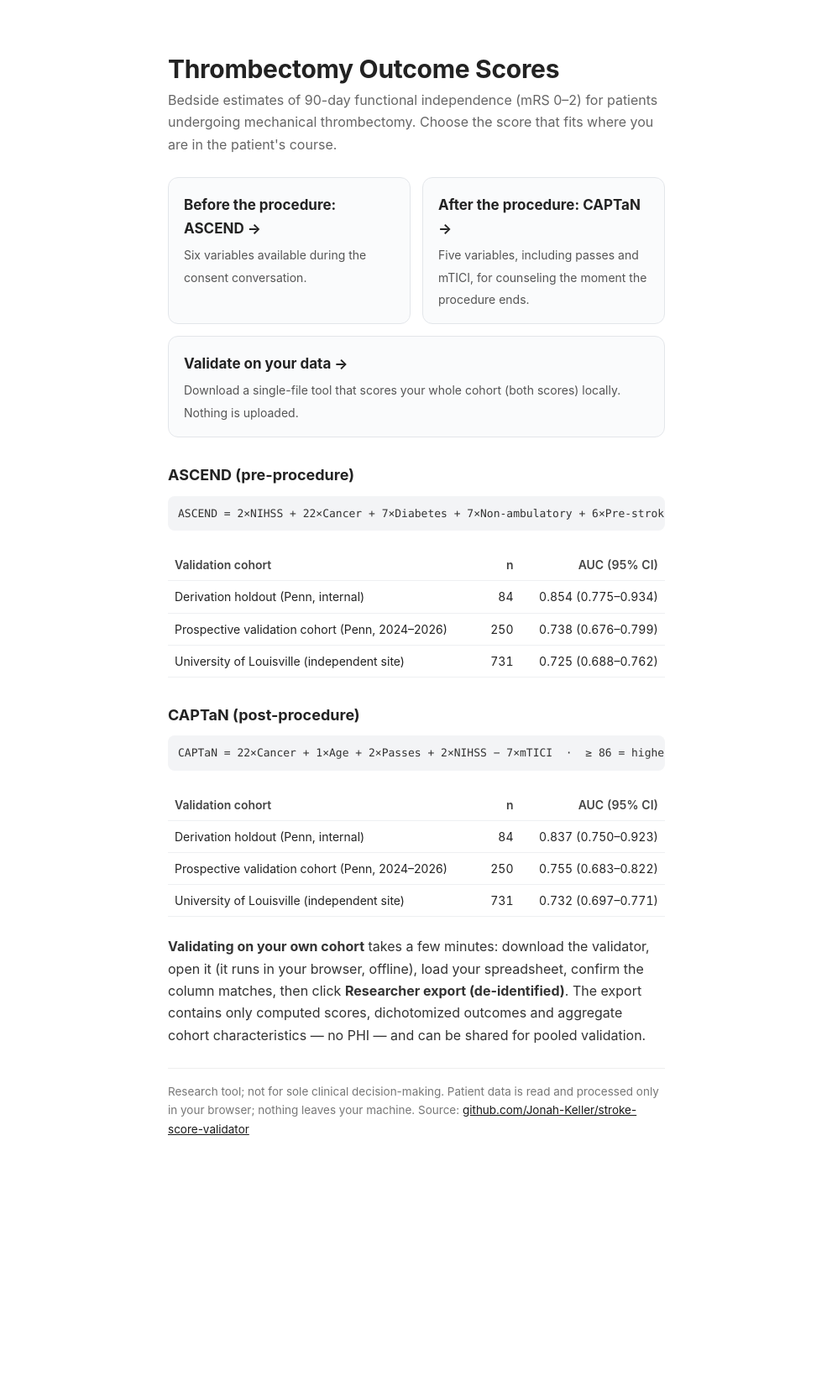
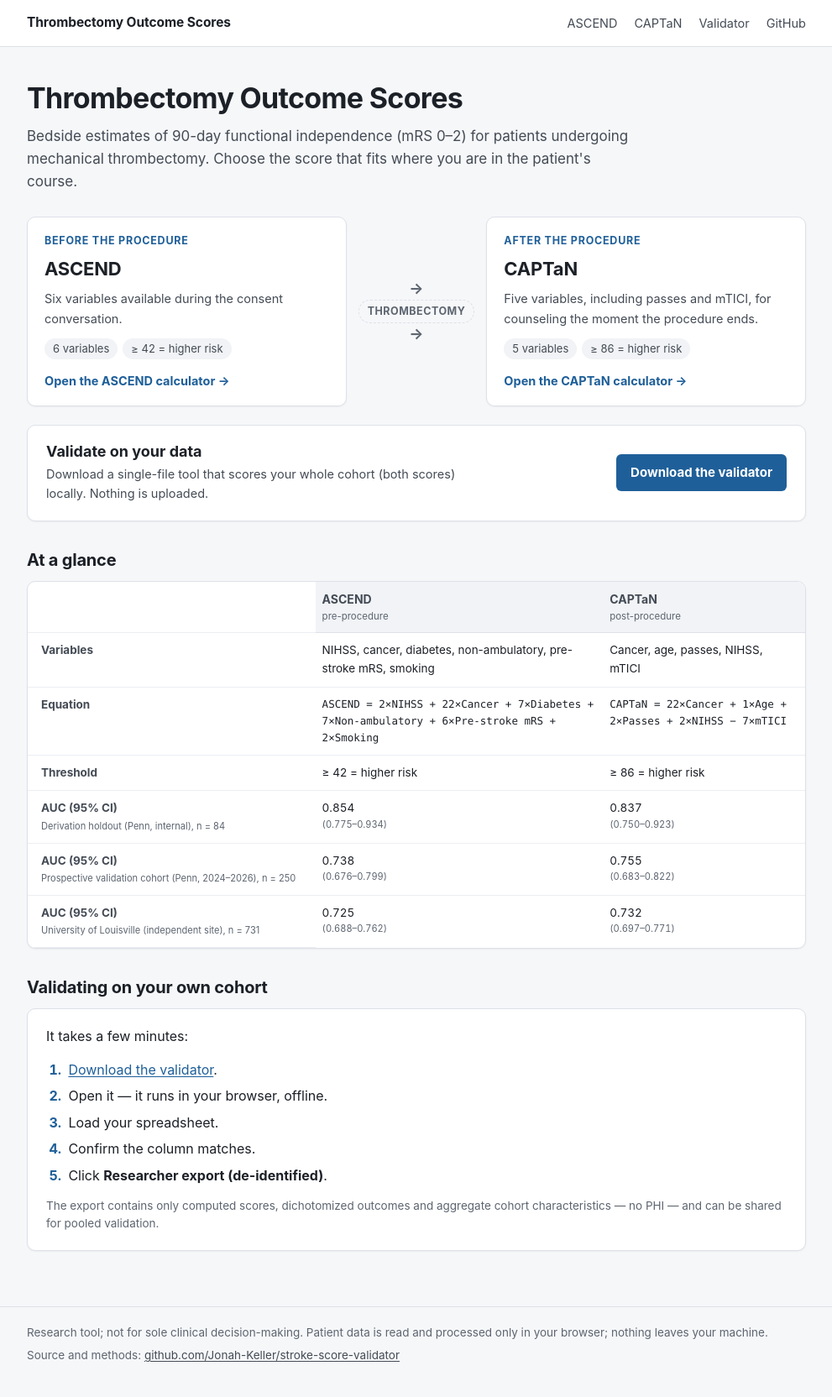
Before and after one commit to Jonah-Keller/stroke-score-validator, a plain HTML site: page index.html in a window 1280 px wide. Shown: the whole page at 84% size, without its empty margins (144-1135 px from the left). Before the commit the page ends 1438 px from the top, so only its background shows below. Drawn offline with Linux system fonts and the light colour scheme.

Commit message:
Site redesign: shared stylesheet, consistent nav, before/after chooser on the landing page
- site.css: shared tokens, dark mode, focus states, responsive to 360 px; no external assets.
- Same header (Home, ASCEND, CAPTaN, Validator, GitHub) and footer on all three pages.
- Landing: neutral hero, ASCEND -> thrombectomy -> CAPTaN chooser, validator card,
  at-a-glance comparison, numbered validation steps.
- Calculators: inputs and result side by side on wide screens, cross-links between
  scores, labelled inputs. Scripts unchanged; outputs verified identical across 90
  recorded states, and every number on the original pages is still present.

Co-Authored-By: Claude Opus 5.5 <noreply@anthropic.com>
Claude-Session: https://claude.ai/code/session_01QXDSKZXDArVAHGo3RkJDQq

```diff
--- a/index.html
+++ b/index.html
@@ -2,63 +2,98 @@
 <meta name="viewport" content="width=device-width, initial-scale=1">
 <title>Thrombectomy Outcome Scores</title>
 <meta name="description" content="Two bedside scores that predict 90-day functional independence after mechanical thrombectomy: ASCEND before the procedure and CAPTaN after it. Calculators, and a validator to test both on your own cohort.">
-<style>
-*{box-sizing:border-box}
-body{font:16px/1.65 -apple-system,"Segoe UI",Helvetica,Arial,sans-serif;color:#222;background:#fff;
-     max-width:640px;margin:0 auto;padding:64px 24px}
-h2{font-size:18px;font-weight:650;margin:30px 0 10px}
-h1{font-size:30px;font-weight:700;margin:0 0 6px;line-height:1.2;letter-spacing:-.01em}
-.tag{color:#666;font-size:16px;margin:0 0 26px}
-p{margin:0 0 18px;color:#333}
-.grid{display:grid;grid-template-columns:1fr 1fr;gap:14px;margin:0 0 26px}
-@media (max-width:560px){.grid{grid-template-columns:1fr}}
-.tile{display:block;border:1px solid #e3e6ea;border-radius:12px;padding:18px 18px 16px;text-decoration:none;color:#222;background:#fafbfc}
-.tile:hover{border-color:#1a1a1a;background:#fff}
-.tile b{display:block;font-size:17px;margin-bottom:4px}
-.tile span{color:#555;font-size:14px}
-.eq{font-family:ui-monospace,SFMono-Regular,Menlo,monospace;font-size:13px;background:#f3f4f6;border-radius:8px;padding:10px 12px;color:#333;overflow-x:auto;white-space:nowrap;margin:0 0 22px}
-table{width:100%;border-collapse:collapse;font-size:14px;margin:0 0 22px}
-th,td{text-align:left;padding:7px 8px;border-bottom:1px solid #eef0f2}
-th{font-weight:600;color:#444}
-td.num,th.num{text-align:right;font-variant-numeric:tabular-nums}
-.fine{color:#777;font-size:13.5px;border-top:1px solid #eee;padding-top:16px;margin-top:26px}
-a{color:#1a1a1a}
-</style></head><body>
+<meta name="color-scheme" content="light dark">
+<link rel="stylesheet" href="site.css">
+</head><body>
+<a class="skip" href="#main">Skip to content</a>
 
-<h1>Thrombectomy Outcome Scores</h1>
-<p class="tag">Bedside estimates of 90-day functional independence (mRS 0–2) for patients undergoing mechanical thrombectomy. Choose the score that fits where you are in the patient's course.</p>
+<header class="site-header"><div class="wrap">
+  <a class="brand" href="index.html" aria-current="page">Thrombectomy Outcome Scores</a>
+  <nav class="site-nav" aria-label="Site">
+    <a href="calculator.html">ASCEND</a>
+    <a href="captan.html">CAPTaN</a>
+    <a href="https://github.com/Jonah-Keller/stroke-score-validator/releases/latest/download/validator.html">Validator</a>
+    <a href="https://github.com/Jonah-Keller/stroke-score-validator">GitHub</a>
+  </nav>
+</div></header>
 
-<div class="grid">
-  <a class="tile" href="calculator.html"><b>Before the procedure: ASCEND →</b><span>Six variables available during the consent conversation.</span></a>
-  <a class="tile" href="captan.html"><b>After the procedure: CAPTaN →</b><span>Five variables, including passes and mTICI, for counseling the moment the procedure ends.</span></a>
-  <a class="tile" href="https://github.com/Jonah-Keller/stroke-score-validator/releases/latest/download/validator.html" style="grid-column:1/-1"><b>Validate on your data →</b><span>Download a single-file tool that scores your whole cohort (both scores) locally. Nothing is uploaded.</span></a>
+<main id="main"><div class="wrap">
+
+<section class="hero">
+  <h1>Thrombectomy Outcome Scores</h1>
+  <p class="lede">Bedside estimates of 90-day functional independence (mRS 0–2) for patients undergoing mechanical thrombectomy. Choose the score that fits where you are in the patient's course.</p>
+</section>
+
+<div class="chooser">
+  <a class="choice" href="calculator.html">
+    <span class="when">Before the procedure</span>
+    <span class="name">ASCEND</span>
+    <span class="desc">Six variables available during the consent conversation.</span>
+    <span class="facts"><span>6 variables</span><span>≥ 42 = higher risk</span></span>
+    <span class="go">Open the ASCEND calculator →</span>
+  </a>
+  <div class="timeline-step" aria-hidden="true"><span class="arrow">→</span><span class="pill">Thrombectomy</span><span class="arrow">→</span></div>
+  <a class="choice" href="captan.html">
+    <span class="when">After the procedure</span>
+    <span class="name">CAPTaN</span>
+    <span class="desc">Five variables, including passes and mTICI, for counseling the moment the procedure ends.</span>
+    <span class="facts"><span>5 variables</span><span>≥ 86 = higher risk</span></span>
+    <span class="go">Open the CAPTaN calculator →</span>
+  </a>
 </div>
 
-<h2>ASCEND (pre-procedure)</h2>
-<div class="eq">ASCEND = 2×NIHSS + 22×Cancer + 7×Diabetes + 7×Non-ambulatory + 6×Pre-stroke mRS + 2×Smoking &nbsp;·&nbsp; ≥ 42 = higher risk</div>
-<table>
-  <thead><tr><th>Validation cohort</th><th class="num">n</th><th class="num">AUC (95% CI)</th></tr></thead>
-  <tbody>
-    <tr><td>Derivation holdout (Penn, internal)</td><td class="num">84</td><td class="num">0.854 (0.775–0.934)</td></tr>
-    <tr><td>Prospective validation cohort (Penn, 2024–2026)</td><td class="num">250</td><td class="num">0.738 (0.676–0.799)</td></tr>
-    <tr><td>University of Louisville (independent site)</td><td class="num">731</td><td class="num">0.725 (0.688–0.762)</td></tr>
-  </tbody>
-</table>
+<div class="card cta">
+  <div>
+    <h2>Validate on your data</h2>
+    <p>Download a single-file tool that scores your whole cohort (both scores) locally. Nothing is uploaded.</p>
+  </div>
+  <a class="btn" href="https://github.com/Jonah-Keller/stroke-score-validator/releases/latest/download/validator.html">Download the validator</a>
+</div>
 
-<h2>CAPTaN (post-procedure)</h2>
-<div class="eq">CAPTaN = 22×Cancer + 1×Age + 2×Passes + 2×NIHSS − 7×mTICI &nbsp;·&nbsp; ≥ 86 = higher risk</div>
-<table>
-  <thead><tr><th>Validation cohort</th><th class="num">n</th><th class="num">AUC (95% CI)</th></tr></thead>
-  <tbody>
-    <tr><td>Derivation holdout (Penn, internal)</td><td class="num">84</td><td class="num">0.837 (0.750–0.923)</td></tr>
-    <tr><td>Prospective validation cohort (Penn, 2024–2026)</td><td class="num">250</td><td class="num">0.755 (0.683–0.822)</td></tr>
-    <tr><td>University of Louisville (independent site)</td><td class="num">731</td><td class="num">0.732 (0.697–0.771)</td></tr>
-  </tbody>
-</table>
+<section class="section" aria-labelledby="glance">
+  <h2 id="glance">At a glance</h2>
+  <div class="card flush"><div class="table-wrap">
+    <table class="glance">
+      <thead><tr><td></td><th scope="col">ASCEND <small>pre-procedure</small></th><th scope="col">CAPTaN <small>post-procedure</small></th></tr></thead>
+      <tbody>
+        <tr><th scope="row">Variables</th>
+          <td>NIHSS, cancer, diabetes, non-ambulatory, pre-stroke mRS, smoking</td>
+          <td>Cancer, age, passes, NIHSS, mTICI</td></tr>
+        <tr><th scope="row">Equation</th>
+          <td class="eq-cell">ASCEND = 2×NIHSS + 22×Cancer + 7×Diabetes + 7×Non-ambulatory + 6×Pre-stroke mRS + 2×Smoking</td>
+          <td class="eq-cell">CAPTaN = 22×Cancer + 1×Age + 2×Passes + 2×NIHSS − 7×mTICI</td></tr>
+        <tr><th scope="row">Threshold</th><td>≥ 42 = higher risk</td><td>≥ 86 = higher risk</td></tr>
+        <tr><th scope="row">AUC (95% CI)<small>Derivation holdout (Penn, internal), n = 84</small></th>
+          <td class="auc">0.854 <small>(0.775–0.934)</small></td><td class="auc">0.837 <small>(0.750–0.923)</small></td></tr>
+        <tr><th scope="row">AUC (95% CI)<small>Prospective validation cohort (Penn, 2024–2026), n = 250</small></th>
+          <td class="auc">0.738 <small>(0.676–0.799)</small></td><td class="auc">0.755 <small>(0.683–0.822)</small></td></tr>
+        <tr><th scope="row">AUC (95% CI)<small>University of Louisville (independent site), n = 731</small></th>
+          <td class="auc">0.725 <small>(0.688–0.762)</small></td><td class="auc">0.732 <small>(0.697–0.771)</small></td></tr>
+      </tbody>
+    </table>
+  </div></div>
+</section>
 
-<p><b>Validating on your own cohort</b> takes a few minutes: download the validator, open it (it runs in your browser, offline), load your spreadsheet, confirm the column matches, then click <b>Researcher export (de-identified)</b>. The export contains only computed scores, dichotomized outcomes and aggregate cohort characteristics — no PHI — and can be shared for pooled validation.</p>
+<section class="section" aria-labelledby="own">
+  <h2 id="own">Validating on your own cohort</h2>
+  <div class="card">
+    <p>It takes a few minutes:</p>
+    <ol class="steps">
+      <li><a href="https://github.com/Jonah-Keller/stroke-score-validator/releases/latest/download/validator.html">Download the validator</a>.</li>
+      <li>Open it — it runs in your browser, offline.</li>
+      <li>Load your spreadsheet.</li>
+      <li>Confirm the column matches.</li>
+      <li>Click <b>Researcher export (de-identified)</b>.</li>
+    </ol>
+    <p class="note">The export contains only computed scores, dichotomized outcomes and aggregate cohort characteristics — no PHI — and can be shared for pooled validation.</p>
+  </div>
+</section>
 
-<p class="fine">Research tool; not for sole clinical decision-making. Patient data is read and processed only in your browser; nothing leaves your machine.
-Source: <a href="https://github.com/Jonah-Keller/stroke-score-validator">github.com/Jonah-Keller/stroke-score-validator</a></p>
+</div></main>
+
+<footer class="site-footer"><div class="wrap">
+  <p>Research tool; not for sole clinical decision-making. Patient data is read and processed only in your browser; nothing leaves your machine.</p>
+  <p>Source and methods: <a href="https://github.com/Jonah-Keller/stroke-score-validator">github.com/Jonah-Keller/stroke-score-validator</a></p>
+</div></footer>
 
 </body></html>
--- /dev/null
+++ b/site.css
@@ -0,0 +1,258 @@
+/* Shared stylesheet for index.html, calculator.html and captan.html.
+   validator.html is deliberately self-contained and does not use this file.
+   No web fonts, no external resources: the site works offline. */
+
+:root {
+  color-scheme: light dark;
+
+  /* surfaces */
+  --bg: #f6f7f9;
+  --surface: #ffffff;
+  --surface-2: #f1f3f6;
+  --border: #dde1e7;
+  --border-soft: #eceef2;
+
+  /* text */
+  --text: #1c2027;
+  --text-2: #444b55;
+  --muted: #5d6570;
+
+  /* accent (calm clinical blue) */
+  --accent: #1f5f99;
+  --accent-hover: #174a78;
+  --accent-soft: #e8f0f8;
+  --on-accent: #ffffff;
+
+  /* table row highlight (patient's band) */
+  --hl-bg: #fff4d1;
+  --hl-bar: #b8860b;
+
+  --focus: #1f6fd1;
+
+  --radius: 10px;
+  --radius-sm: 6px;
+  --shadow: 0 1px 2px rgba(16, 24, 40, .05);
+
+  --font: -apple-system, BlinkMacSystemFont, "Segoe UI", Roboto, "Helvetica Neue", Helvetica, Arial, sans-serif;
+  --mono: ui-monospace, SFMono-Regular, Menlo, Consolas, "Liberation Mono", monospace;
+
+  --wrap: 960px;
+  --gutter: 16px;
+}
+
+@media (prefers-color-scheme: dark) {
+  :root {
+    --bg: #12151a;
+    --surface: #1a1e25;
+    --surface-2: #222730;
+    --border: #323946;
+    --border-soft: #272d37;
+
+    --text: #e7eaee;
+    --text-2: #c3c9d1;
+    --muted: #9aa3ae;
+
+    --accent: #8cbcf0;
+    --accent-hover: #b0d2f6;
+    --accent-soft: #1f2d3d;
+    --on-accent: #0d1620;
+
+    --hl-bg: #3a3017;
+    --hl-bar: #e0b24a;
+
+    --focus: #8cbcf0;
+    --shadow: none;
+  }
+}
+
+/* ---------- base ---------- */
+*, *::before, *::after { box-sizing: border-box; }
+html { -webkit-text-size-adjust: 100%; }
+body {
+  margin: 0;
+  background: var(--bg);
+  color: var(--text);
+  font: 16px/1.6 var(--font);
+  overflow-wrap: break-word;
+}
+h1, h2, h3 { line-height: 1.25; margin: 0; }
+p { margin: 0 0 14px; }
+a { color: var(--accent); text-underline-offset: 2px; }
+a:hover { color: var(--accent-hover); }
+:focus-visible { outline: 3px solid var(--focus); outline-offset: 2px; border-radius: 3px; }
+small { font-size: .82em; }
+b, strong { font-weight: 650; }
+
+.wrap { max-width: var(--wrap); margin: 0 auto; padding: 0 var(--gutter); }
+.wrap.narrow { max-width: 760px; }
+
+.skip { position: absolute; left: -9999px; top: 0; }
+.skip:focus { left: var(--gutter); top: 8px; z-index: 10; background: var(--surface); padding: 6px 10px; border-radius: var(--radius-sm); }
+
+/* ---------- header / nav ---------- */
+.site-header { background: var(--surface); border-bottom: 1px solid var(--border); }
+.site-header .wrap {
+  display: flex; flex-wrap: wrap; align-items: center; justify-content: space-between;
+  gap: 6px 20px; padding-top: 12px; padding-bottom: 12px;
+}
+.brand { font-weight: 700; font-size: 15.5px; color: var(--text); text-decoration: none; letter-spacing: -.005em; }
+.brand:hover { color: var(--accent); }
+.site-nav { display: flex; flex-wrap: wrap; gap: 2px 4px; margin: 0 -8px; }
+.site-nav a {
+  color: var(--text-2); text-decoration: none; font-size: 14.5px;
+  padding: 4px 8px; border-radius: var(--radius-sm);
+}
+.site-nav a:hover { color: var(--text); background: var(--surface-2); }
+.site-nav a[aria-current="page"] {
+  color: var(--accent); font-weight: 650;
+  box-shadow: inset 0 -2px 0 var(--accent);
+  border-radius: 0;
+}
+
+/* ---------- main / footer ---------- */
+main { padding: 32px 0 48px; }
+.site-footer { border-top: 1px solid var(--border); color: var(--muted); font-size: 13.5px; }
+.site-footer .wrap { padding-top: 20px; padding-bottom: 32px; }
+.site-footer p { margin: 0 0 6px; }
+.site-footer a { color: var(--text-2); }
+
+/* ---------- page heading ---------- */
+.page-head { margin: 0 0 22px; }
+.eyebrow {
+  display: block; font-size: 12.5px; font-weight: 650; letter-spacing: .06em;
+  text-transform: uppercase; color: var(--muted); margin: 0 0 6px;
+}
+.page-head h1 { font-size: 28px; font-weight: 700; letter-spacing: -.015em; }
+.page-head h1 small { display: block; font-size: 15px; font-weight: 500; color: var(--muted); margin-top: 4px; letter-spacing: 0; }
+.lede { color: var(--text-2); font-size: 15.5px; margin: 12px 0 0; max-width: 68ch; }
+
+/* ---------- cards, sections ---------- */
+.card {
+  background: var(--surface); border: 1px solid var(--border); border-radius: var(--radius);
+  padding: 20px 22px; margin: 0 0 18px; box-shadow: var(--shadow);
+}
+.section-title {
+  font-size: 13px; font-weight: 700; color: var(--text-2);
+  text-transform: uppercase; letter-spacing: .06em; margin: 0 0 12px;
+}
+.note { font-size: 13.5px; color: var(--muted); margin: 12px 0 0; }
+.note:last-child { margin-bottom: 0; }
+
+/* ---------- equation ---------- */
+.eq {
+  font-family: var(--mono); font-size: 13px; background: var(--surface-2); color: var(--text);
+  border: 1px solid var(--border-soft); border-radius: var(--radius-sm);
+  padding: 10px 12px; overflow-x: auto; white-space: nowrap;
+}
+
+/* ---------- tables ---------- */
+.table-wrap { overflow-x: auto; margin: 0; -webkit-overflow-scrolling: touch; }
+table { width: 100%; border-collapse: collapse; font-size: 13.5px; }
+th, td { text-align: left; padding: 7px 8px; border-bottom: 1px solid var(--border-soft); vertical-align: top; }
+thead th { font-weight: 650; color: var(--text-2); background: var(--surface-2); border-bottom-color: var(--border); vertical-align: bottom; }
+td.num, th.num { text-align: right; font-variant-numeric: tabular-nums; white-space: nowrap; }
+td small, th small { color: var(--muted); font-weight: 400; }
+tbody tr:last-child td { border-bottom: none; }
+tr.hl td { background: var(--hl-bg); font-weight: 650; }
+tr.hl td:first-child { box-shadow: inset 3px 0 0 var(--hl-bar); }
+
+/* ---------- buttons ---------- */
+.btn {
+  display: inline-block; background: var(--accent); color: var(--on-accent);
+  font-weight: 650; font-size: 15px; text-decoration: none;
+  padding: 9px 16px; border-radius: var(--radius-sm); border: 1px solid transparent;
+}
+.btn:hover { background: var(--accent-hover); color: var(--on-accent); }
+
+/* ---------- calculator layout ---------- */
+.switch {
+  display: inline-block; margin: 14px 0 0; font-size: 14px; color: var(--text-2);
+  background: var(--accent-soft); border-radius: 999px; padding: 4px 12px;
+}
+.calc { display: grid; gap: 18px; margin: 0 0 18px; }
+.calc > .card { margin: 0; }
+@media (min-width: 820px) {
+  .calc { grid-template-columns: minmax(0, 1.05fr) minmax(0, 1fr); align-items: start; }
+  .calc .result-card { position: sticky; top: 16px; }
+}
+
+.row {
+  display: flex; justify-content: space-between; align-items: center; gap: 8px 14px;
+  padding: 10px 0; border-bottom: 1px solid var(--border-soft);
+}
+.row:last-child { border-bottom: none; padding-bottom: 0; }
+.row:first-of-type { padding-top: 0; }
+.row label { font-size: 15px; }
+.row label span { display: block; color: var(--muted); font-size: 12.5px; font-weight: 400; }
+select, input[type=number] {
+  font: inherit; font-size: 15px; color: var(--text); background: var(--surface);
+  padding: 8px 10px; border: 1px solid var(--border); border-radius: var(--radius-sm);
+  width: 11rem; max-width: 100%; flex: 0 0 auto;
+}
+select:hover, input[type=number]:hover { border-color: var(--muted); }
+select:focus-visible, input[type=number]:focus-visible { outline: 3px solid var(--focus); outline-offset: 1px; border-radius: var(--radius-sm); }
+@media (max-width: 420px) {
+  .row { flex-direction: column; align-items: stretch; }
+  select, input[type=number] { width: 100%; }
+}
+
+.result-card { border-top: 4px solid var(--accent); }
+.result { text-align: center; padding: 4px 0 2px; }
+.score { font-size: 15px; color: var(--text-2); }
+.score b { font-size: 22px; color: var(--text); font-variant-numeric: tabular-nums; }
+.big { font-size: 56px; font-weight: 800; line-height: 1.05; margin-top: 10px; font-variant-numeric: tabular-nums; letter-spacing: -.02em; }
+.lbl { color: var(--text-2); font-size: 14px; margin-top: 4px; }
+/* background colour is set by the page script; 19px bold keeps white text legible (large-text contrast) */
+.band { display: inline-block; margin-top: 14px; padding: 5px 16px; border-radius: 999px; font-weight: 700; font-size: 19px; color: #fff; background: var(--muted); }
+.meta { color: var(--text-2); font-size: 13.5px; margin-top: 16px; text-align: center; }
+.disc { color: var(--muted); font-size: 12.5px; border-top: 1px solid var(--border-soft); padding-top: 14px; margin-top: 16px; }
+
+/* ---------- landing ---------- */
+.hero { padding: 8px 0 28px; }
+.hero h1 { font-size: 34px; font-weight: 750; letter-spacing: -.02em; }
+.hero .lede { font-size: 17px; margin-top: 10px; }
+
+.chooser { display: grid; gap: 12px; margin: 0 0 22px; align-items: stretch; }
+@media (min-width: 720px) { .chooser { grid-template-columns: minmax(0, 1fr) auto minmax(0, 1fr); } }
+.choice {
+  display: flex; flex-direction: column; gap: 6px;
+  background: var(--surface); border: 1px solid var(--border); border-radius: var(--radius);
+  padding: 18px 20px; color: var(--text); text-decoration: none; box-shadow: var(--shadow);
+  transition: border-color .12s ease, box-shadow .12s ease;
+}
+.choice:hover { border-color: var(--accent); color: var(--text); box-shadow: 0 2px 8px rgba(16, 24, 40, .08); }
+.choice .when { font-size: 12.5px; font-weight: 700; letter-spacing: .06em; text-transform: uppercase; color: var(--accent); }
+.choice .name { font-size: 22px; font-weight: 750; letter-spacing: -.01em; }
+.choice .desc { color: var(--text-2); font-size: 14.5px; }
+.facts { display: flex; flex-wrap: wrap; gap: 6px; margin: 6px 0 0; }
+.facts > span { font-size: 13px; color: var(--text-2); background: var(--surface-2); border-radius: 999px; padding: 2px 10px; }
+.choice .go { margin-top: auto; padding-top: 8px; font-size: 14.5px; font-weight: 650; color: var(--accent); }
+
+.timeline-step { display: flex; align-items: center; justify-content: center; gap: 8px; color: var(--muted); font-size: 12.5px; font-weight: 650; letter-spacing: .04em; text-transform: uppercase; }
+.timeline-step .pill { border: 1px dashed var(--border); border-radius: 999px; padding: 3px 10px; background: var(--bg); white-space: nowrap; }
+.timeline-step .arrow { font-size: 18px; line-height: 1; }
+@media (min-width: 720px) { .timeline-step { flex-direction: column; gap: 4px; padding: 0 2px; } }
+@media (max-width: 719px) { .timeline-step .arrow { transform: rotate(90deg); } }
+
+.cta { display: flex; flex-wrap: wrap; align-items: center; justify-content: space-between; gap: 12px 20px; }
+.cta h2 { font-size: 18px; font-weight: 700; margin: 0 0 4px; }
+.cta p { margin: 0; color: var(--text-2); font-size: 14.5px; max-width: 56ch; }
+
+.section { margin: 34px 0 0; }
+.section > h2 { font-size: 20px; font-weight: 700; letter-spacing: -.01em; margin: 0 0 12px; }
+
+.glance th[scope=row] { font-weight: 650; color: var(--text-2); width: 26%; }
+.glance td { width: 37%; }
+.glance thead th { font-size: 14px; }
+.glance .eq-cell { font-family: var(--mono); font-size: 12.5px; white-space: normal; }
+.glance .auc { white-space: nowrap; font-variant-numeric: tabular-nums; }
+.glance td small, .glance th small { display: block; }
+.glance th[scope=row] small { font-weight: 400; color: var(--muted); margin-top: 2px; }
+.card.flush { padding: 0; overflow: hidden; }
+.card.flush th:first-child, .card.flush td:first-child { padding-left: 16px; }
+.card.flush th:last-child, .card.flush td:last-child { padding-right: 16px; }
+.card.flush th, .card.flush td { padding-top: 10px; padding-bottom: 10px; }
+
+.steps { margin: 0; padding-left: 1.4em; }
+.steps li { margin: 0 0 6px; padding-left: 4px; }
+.steps li::marker { color: var(--accent); font-weight: 700; }
```
Also changed, not shown: calculator.html (+57 -59 lines), captan.html (+56 -57 lines).
